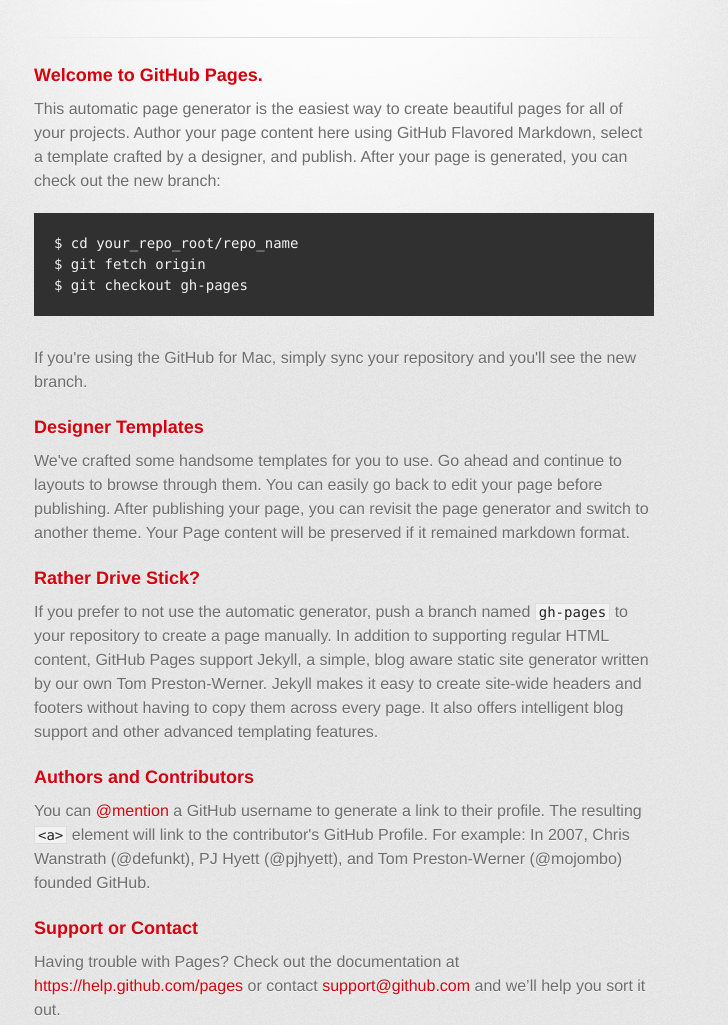
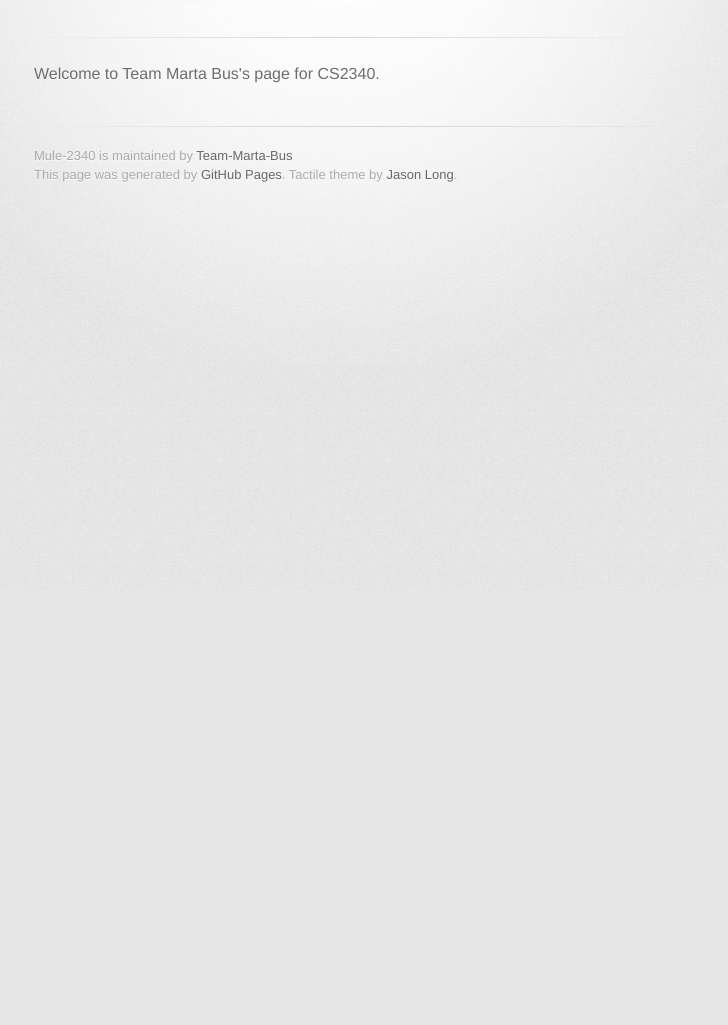
Before and after one commit to rhierro/2016-MULE-2340, a plain HTML site: page index.html in a window 1280 px wide. Shown: the part 209-1234 px from the top of the page, without its empty margins (296-1024 px from the left). After the commit the page ends 800 px from the top, so only its background shows below. Drawn offline with Linux system fonts and the light colour scheme; a web font is replaced by a local one.

```diff
--- a/index.html
+++ b/index.html
@@ -29,37 +29,7 @@
         <hr>
 
         <section id="main_content">
-          <h3>
-<a id="welcome-to-github-pages" class="anchor" href="#welcome-to-github-pages" aria-hidden="true"><span class="octicon octicon-link"></span></a>Welcome to GitHub Pages.</h3>
-
-<p>This automatic page generator is the easiest way to create beautiful pages for all of your projects. Author your page content here using GitHub Flavored Markdown, select a template crafted by a designer, and publish. After your page is generated, you can check out the new branch:</p>
-
-<pre><code>$ cd your_repo_root/repo_name
-$ git fetch origin
-$ git checkout gh-pages
-</code></pre>
-
-<p>If you're using the GitHub for Mac, simply sync your repository and you'll see the new branch.</p>
-
-<h3>
-<a id="designer-templates" class="anchor" href="#designer-templates" aria-hidden="true"><span class="octicon octicon-link"></span></a>Designer Templates</h3>
-
-<p>We've crafted some handsome templates for you to use. Go ahead and continue to layouts to browse through them. You can easily go back to edit your page before publishing. After publishing your page, you can revisit the page generator and switch to another theme. Your Page content will be preserved if it remained markdown format.</p>
-
-<h3>
-<a id="rather-drive-stick" class="anchor" href="#rather-drive-stick" aria-hidden="true"><span class="octicon octicon-link"></span></a>Rather Drive Stick?</h3>
-
-<p>If you prefer to not use the automatic generator, push a branch named <code>gh-pages</code> to your repository to create a page manually. In addition to supporting regular HTML content, GitHub Pages support Jekyll, a simple, blog aware static site generator written by our own Tom Preston-Werner. Jekyll makes it easy to create site-wide headers and footers without having to copy them across every page. It also offers intelligent blog support and other advanced templating features.</p>
-
-<h3>
-<a id="authors-and-contributors" class="anchor" href="#authors-and-contributors" aria-hidden="true"><span class="octicon octicon-link"></span></a>Authors and Contributors</h3>
-
-<p>You can <a href="https://github.com/blog/821" class="user-mention">@mention</a> a GitHub username to generate a link to their profile. The resulting <code>&lt;a&gt;</code> element will link to the contributor's GitHub Profile. For example: In 2007, Chris Wanstrath (@defunkt), PJ Hyett (@pjhyett), and Tom Preston-Werner (@mojombo) founded GitHub.</p>
-
-<h3>
-<a id="support-or-contact" class="anchor" href="#support-or-contact" aria-hidden="true"><span class="octicon octicon-link"></span></a>Support or Contact</h3>
-
-<p>Having trouble with Pages? Check out the documentation at <a href="https://help.github.com/pages">https://help.github.com/pages</a> or contact <a href="mailto:support@github.com">support@github.com</a> and we’ll help you sort it out.</p>
+          <p>Welcome to Team Marta Bus's page for CS2340. </p>
         </section>
 
         <footer>
```
Also changed, not shown: params.json (+1 -1 lines).
